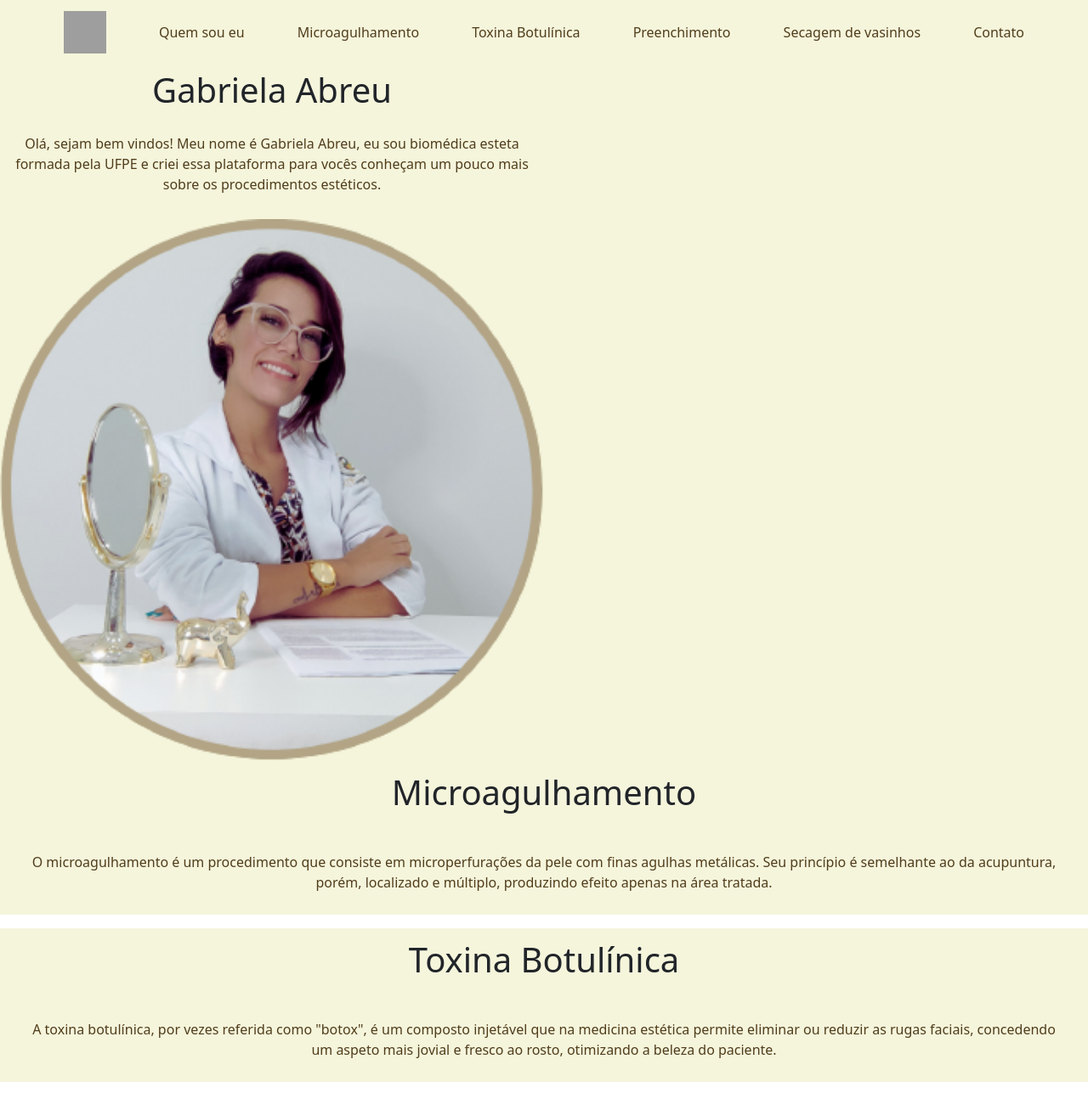
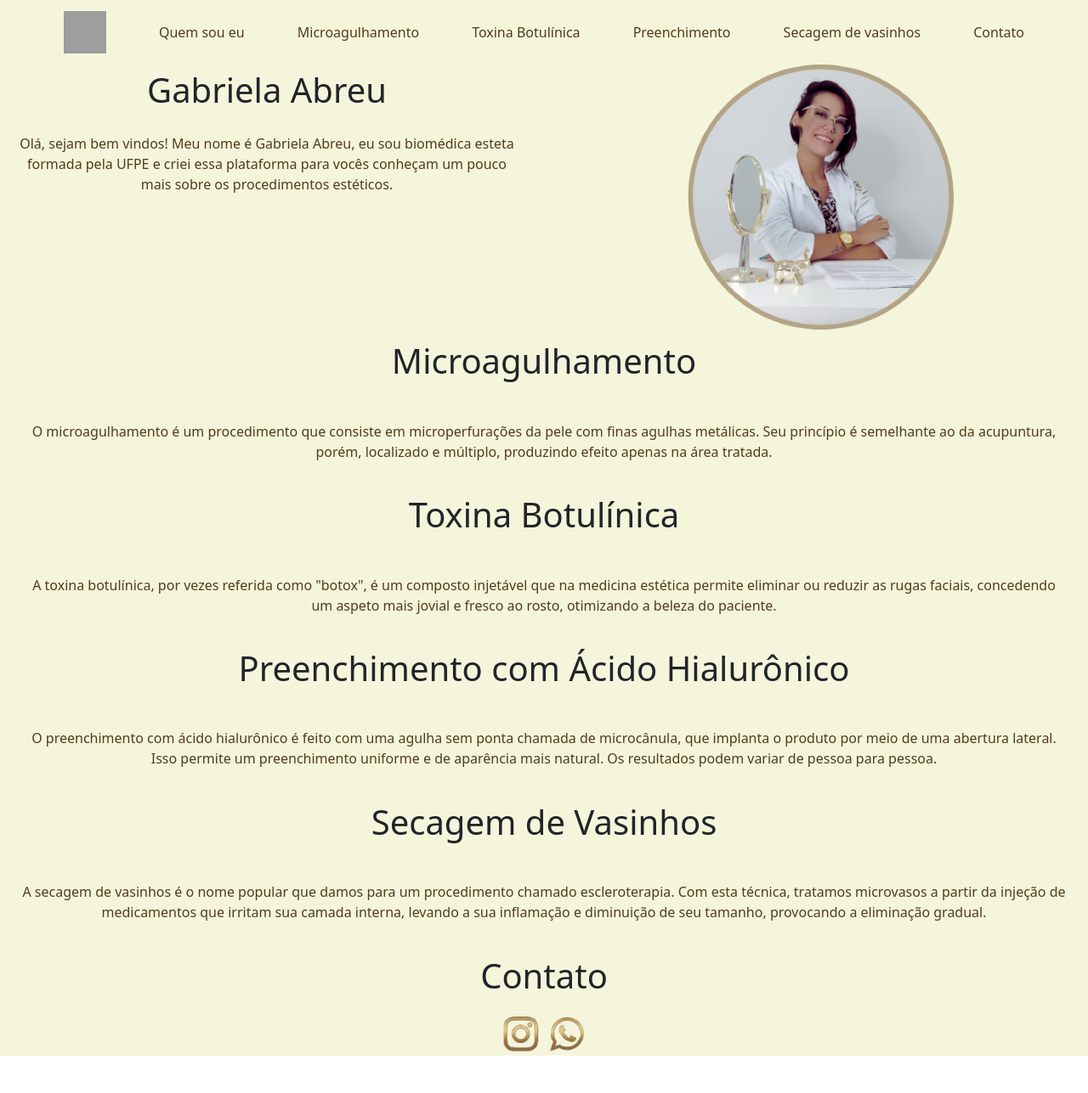
Before and after one commit to gabrielaoaa/Escola-de-Programadores, a plain HTML site: page index.html in a window 1280 px wide. Shown: the top 1287 px of the page at 85% size. After the commit the page ends 1243 px from the top, so only its background shows below. Drawn offline with nearby package versions, Linux system fonts and the light colour scheme; grey boxes are pictures that could not be loaded.

Commit message:
htmlecss

```diff
--- a/index.html
+++ b/index.html
@@ -28,13 +28,14 @@
             <a class="botaoMenu" href="#secagemDeVasinhos">Secagem de vasinhos</a>
             <a class="botaoMenu" href="#contato">Contato</a>
         </div>
-        <div id="sobreMim" class="container-sobre-mim" row>
+        <div id="sobreMim" class="row container-sobre-mim">
             <div class="col-6">
             <h1>Gabriela Abreu</h1>
             <p>Olá, sejam bem vindos! Meu nome é Gabriela Abreu, eu sou biomédica esteta formada pela UFPE e criei essa plataforma para vocês conheçam um pouco mais sobre os procedimentos estéticos.</p>
             </div>
+            <div class="col-6 text-center">
             <img width="300px" class="col-6" src="img/fotoperfil.png" alt="Foto de perfil com jaleco branco, mãos apoiadas sobre a mesa.">
-
+            </div>
         </div>
         <div id="microagulhamento" class="content">
              <h1>Microagulhamento</h1>
@@ -59,10 +60,10 @@
 
        <div id="contato" class="content">
         <h1>Contato</h1>
-
+        <div class="text-center">
         <a href="https://www.instagram.com/bmd.gabrielaabreu"><img width="50px" height="50px" src="img/ig (2).png" class="instagram"></a>
         <a href="https://www.apiwhatsapp.com/send?phone=5581996627164"><img width="50px" height="50px" src="img/whatsapp (2).png" class="whatsapp"></a>
-
+        </div>
 
        </div>
     </section>
--- a/style.css
+++ b/style.css
@@ -24,6 +24,7 @@ p{
     font-size: 1rem;
     font-weight: 400;
     padding: 2%;
+    margin:0% !important;
 }
 
 h1{
```
